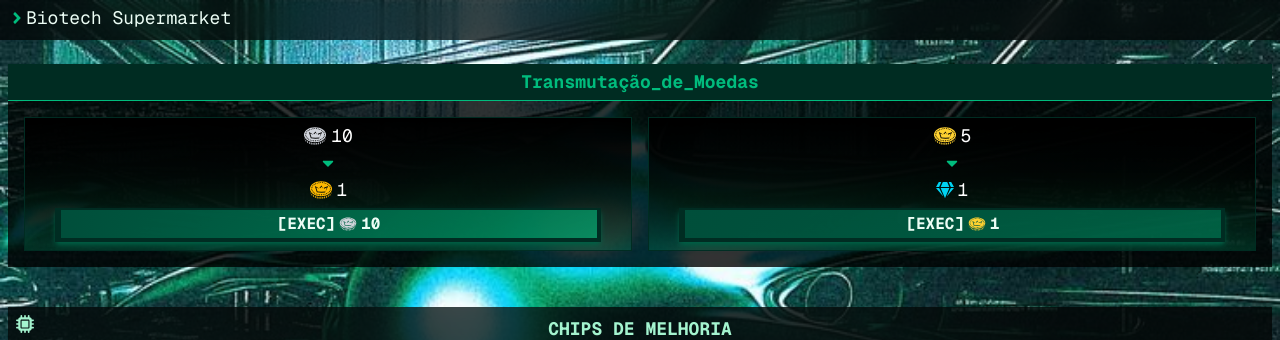
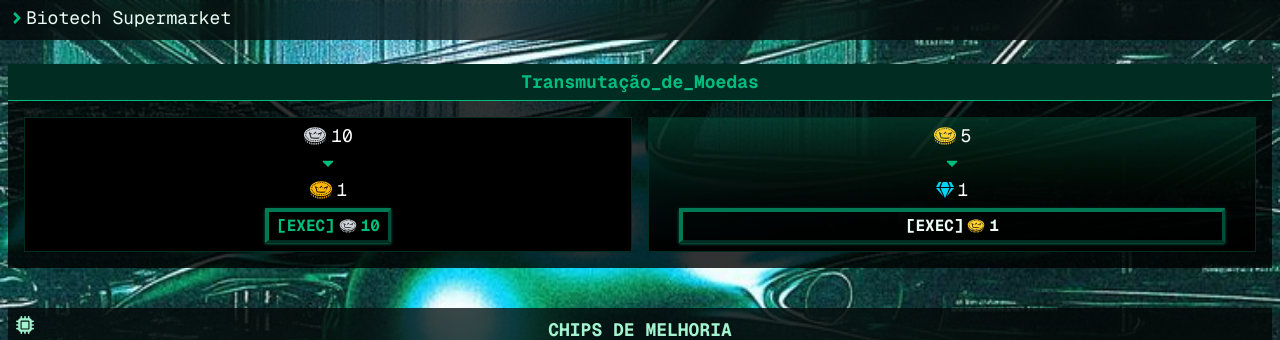
Before and after one commit to PedroVMLopes/cortex-overflow, a Next.js app: page /Store in a window 1280 px wide. Shown: the top 340 px of the page. Built offline with nearby package versions, Linux system fonts and the light colour scheme; no server answers; the database is empty; a web font is replaced by a local one.

Commit message:
UI Tweaks

```diff
--- a/components/CurrencyExchange.tsx
+++ b/components/CurrencyExchange.tsx
@@ -9,7 +9,7 @@ export default function CurrencyExchange() {
                 <div className="flex flex-row gap-4 p-4 bg-black/80">
 
                     {/* Silver to gold exchange */}
-                    <div className="flex flex-col items-center w-full bg-gradient-to-b from-black to-emerald-500/20 backdrop-blur-3xl border border-emerald-950">
+                    <div className="flex flex-col items-center w-full bg-black backdrop-blur-3xl border border-emerald-950">
                         <div className="flex flex-col items-center justify-evenly w-full">
                             <div className="p-1 px-4 flex flex-col items-center w-20">
                                 <p className="flex flex-row items-center text-white"> <GiCrownCoin className="text-gray-300 text-2xl mr-1" /> 10 </p>
@@ -19,13 +19,13 @@ export default function CurrencyExchange() {
                                 <p className="flex flex-row items-center text-white"> <GiCrownCoin className="text-amber-400 text-2xl mr-1" /> 1 </p>
                             </div>
                         </div>
-                        <button className="bg-gradient-to-r from-emerald-900 to-emerald-500/60 border-l-6 border-b-4 border-r-4 border-t-2 border-emerald-950 w-[90%] cursor-pointer py-0.5 mb-2 font-bold shadow-md shadow-emerald-800 flex flex-row justify-center">
-                            <p className="flex flex-row items-center text-emerald-50 text-base"> [EXEC] <GiCrownCoin className="text-gray-300 text-lg mx-1" /> 10 </p>
+                        <button className="border-3 border-l-4 border-t-4 border-b-emerald-950 border-r-emerald-900 border-emerald-700 px-2 cursor-pointer py-0.5 mb-2 font-bold flex flex-row justify-center shadow shadow-emerald-800">
+                            <p className="flex flex-row items-center text-emerald-500 text-base"> [EXEC] <GiCrownCoin className="text-gray-300 text-lg mx-1" /> 10 </p>
                         </button>
                     </div>
 
                     {/* Gold to gem exchange */}
-                    <div className="flex flex-col items-center w-full bg-gradient-to-b from-black to-emerald-500/20 backdrop-blur-3xl border border-emerald-950">
+                    <div className="flex flex-col items-center w-full bg-gradient-to-t from-black to-emerald-500/20 backdrop-blur-3xl border border-emerald-950">
                         <div className="flex flex-col items-center justify-evenly w-full">
                             <div className="p-1 px-4 flex flex-col items-center w-20">
                                 <p className="flex flex-row items-center text-white"> <GiCrownCoin className="text-amber-300 text-2xl mr-1" /> 5 </p>
@@ -35,7 +35,7 @@ export default function CurrencyExchange() {
                                 <p className="flex flex-row items-center text-white"> <FaGem className="text-cyan-400 mr-1" /> 1 </p>
                             </div>
                         </div>
-                        <button className="bg-gradient-to-r from-emerald-900 to-emerald-700/70 border-l-6 border-b-4 border-r-4 border-t-2 border-emerald-950 w-[90%] cursor-pointer py-0.5 mb-2 font-bold shadow-md shadow-emerald-800 flex flex-row justify-center">
+                        <button className="border-3 border-l-4 border-t-4 border-b-emerald-950 border-r-emerald-900 border-emerald-700 w-[90%] cursor-pointer py-0.5 mb-2 font-bold flex flex-row justify-center shadow shadow-emerald-800">
                             <p className="flex flex-row items-center text-emerald-50 text-base"> [EXEC] <GiCrownCoin className="text-amber-300 text-lg mx-1" /> 1 </p>
                         </button>
                     </div>
```
